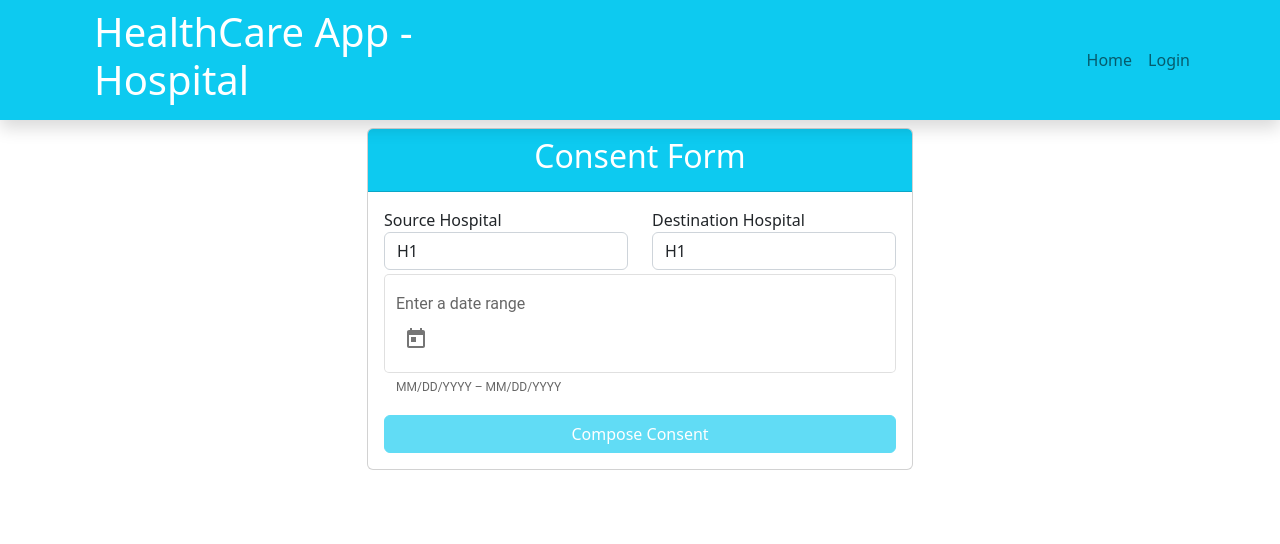
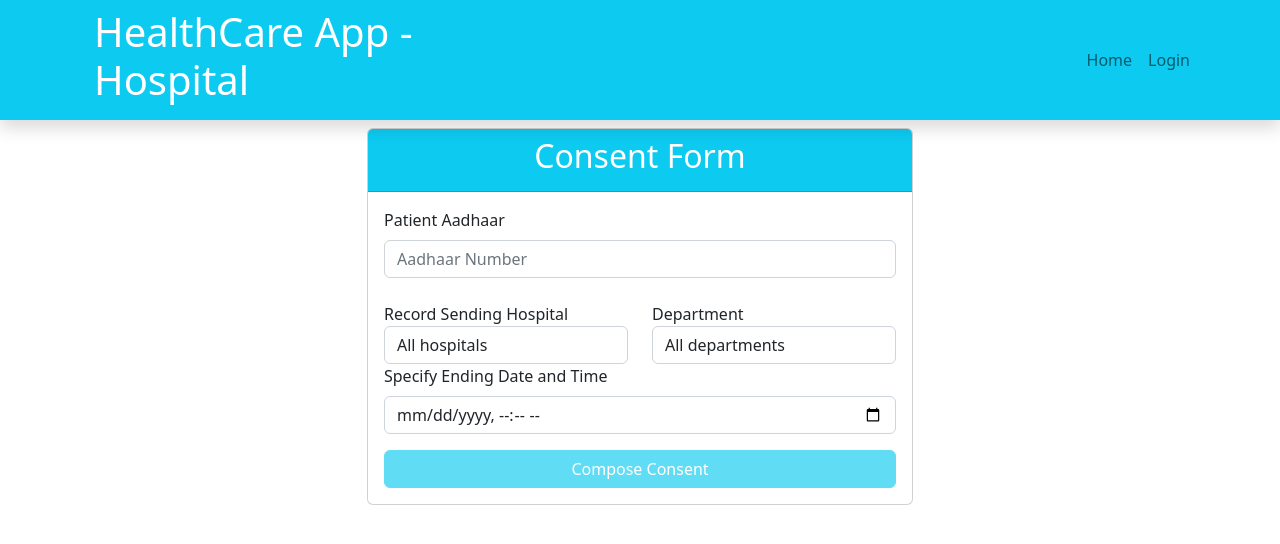
Before and after one commit to lovyparhar/hospitalApp, an Angular app: page /requestconsent in a window 1280 px wide. Shown: the top 544 px of the page. Built offline with nearby package versions, Linux system fonts and the light colour scheme.

Commit message:
Waheguru

```diff
--- a/src/app/add-records/add-records.component.html
+++ b/src/app/add-records/add-records.component.html
@@ -4,7 +4,7 @@
       <div class="col-md-6">
         <div class="card">
           <div class="card-header text-center text-white bg-info">
-            <h2>verfiyPatient Form</h2>
+            <h2>Verify Patient Form</h2>
           </div>
 
           <div class="card-body">
@@ -12,14 +12,14 @@
             <form novalidate [formGroup]="verfiyPatientForm" #fform="ngForm" (ngSubmit)="verifyPatient()">
               <div class="form-group row form-row align-items-center justify-content-center">
                 <div class="col-12 form-label">
-                  <label for="aadhar">Aadhar</label>
+                  <label for="aadhar">Aadhaar</label>
                 </div>
 
                 <div class="col-12">
                   <input name="aadhar" type="text" formControlName="aadhar" [ngClass]="{
                       'form-control': true,
                       'is-invalid': formErrors.aadhar
-                    }" id="aadhar" required placeholder="Aadhar Number" />
+                    }" id="aadhar" required placeholder="Aadhaar Number" />
                 </div>
                 <span *ngIf="formErrors.aadhar" class="text-danger">
                   {{ formErrors.aadhar }}
@@ -29,7 +29,7 @@
               <div class="form-group row form-row mt-3">
                 <div class="col-12">
                   <button type="submit" class="btn btn-info col-12 text-center text-white" [disabled]="verfiyPatientForm.invalid">
-                    verfiyPatient
+                    Verify Patient
                   </button>
                 </div>
               </div>
--- a/src/app/add-records/add-records.component.ts
+++ b/src/app/add-records/add-records.component.ts
@@ -70,12 +70,10 @@ export class AddRecordsComponent implements OnInit {
   }
   verifyPatient() {
     let aadhar = this.verfiyPatientForm.value.aadhar;
-    let password = this.verfiyPatientForm.value.password;
 
     this.verfiyPatientFormDirective.resetForm();
     this.verfiyPatientForm.reset({
       aadhar: '',
-      password: '',
     });
 
     this.authenticationService.verifyPatient(aadhar).subscribe(
@@ -87,7 +85,7 @@ export class AddRecordsComponent implements OnInit {
         else {
           this.modalService.displayOkDialog('Error in verifying patient!',
           'Please create a new user.');
-          this.router.navigate(['/createpatient']);
+          this.router.navigate(['/createpatient'], {state : aadhar});
         }
       },
       (error: any) => {
--- a/src/app/app.module.ts
+++ b/src/app/app.module.ts
@@ -13,7 +13,7 @@ import { GlobalService } from './_services/global.service';
 import { HTTP_INTERCEPTORS, HttpClientModule } from '@angular/common/http';
 import { FormsModule, ReactiveFormsModule } from '@angular/forms';
 import { BrowserAnimationsModule } from '@angular/platform-browser/animations';
-import { CommonModule } from '@angular/common';
+import { CommonModule, DatePipe } from '@angular/common';
 import { MatSidenavModule } from '@angular/material/sidenav';
 import { MatListModule } from '@angular/material/list';
 import { MatIconModule } from '@angular/material/icon';
@@ -84,6 +84,7 @@ import { CreatePatientRecordComponent } from './create-patient-record/create-pat
     },
     MatDatepickerModule,
     MatNativeDateModule,
+    DatePipe
   ],
   bootstrap: [AppComponent]
 })
--- a/src/app/create-patient-record/create-patient-record.component.html
+++ b/src/app/create-patient-record/create-patient-record.component.html
@@ -8,6 +8,45 @@
 
         <div class="card-body">
           <!-- FORM STARTS HERE -->
+          <div class="card mb-4">
+            <div class="card-header text-center text-white bg-info">
+              Patient Details
+            </div>
+            <div class="card-body">
+              <div class="row">
+                <div class="col-sm-3">
+                  <p class="mb-0">First Name</p>
+                </div>
+                <div class="col-sm-9">
+                  <p class="text-muted mb-0">
+                    {{ this.state.firstName }}
+                  </p>
+                </div>
+              </div>
+              <div class="row">
+                <div class="col-sm-3">
+                  <p class="mb-0">Last Name</p>
+                </div>
+                <div class="col-sm-9">
+                  <p class="text-muted mb-0">
+                    {{ this.state.lastName }}
+                  </p>
+                </div>
+              </div>
+              <hr />
+              <div class="row">
+                <div class="col-sm-3">
+                  <p class="mb-0">Aadhaar Number</p>
+                </div>
+                <div class="col-sm-9">
+                  <p class="text-muted mb-0">
+                    {{ this.state.aadhar }}
+                  </p>
+                </div>
+              </div>
+              <hr />
+            </div>
+          </div>
           <form
             novalidate
             [formGroup]="recordForm"
@@ -18,47 +57,24 @@
               class="form-group row form-row align-items-center justify-content-center"
             >
               <div class="col-12 form-label">
-                <label for="hospitalName">Hospital Name</label>
-              </div>
-
-              <div class="col-12">
-                <input
-                  name="hospitalName"
-                  type="text"
-                  formControlName="hospitalName"
-                  [ngClass]="{
-                    'form-control': true,
-                    'is-invalid': formErrors.hospitalName
-                  }"
-                  id="hospitalName"
-                  required
-                  placeholder="Hospital Name"
-                />
-              </div>
-              <span *ngIf="formErrors.hospitalName" class="text-danger">
-                {{ formErrors.hospitalName }}
-              </span>
-            </div>
-            <div
-              class="form-group row form-row align-items-center justify-content-center"
-            >
-              <div class="col-12 form-label">
                 <label for="department">Department</label>
               </div>
 
               <div class="col-12">
-                <input
+                <select
                     name="department"
-                  type="text"
                     formControlName="department"
+                    required
                     [ngClass]="{
                       'form-control': true,
                       'is-invalid': formErrors.department
                     }"
-                  id="department"
-                  required
-                  placeholder="Department"
-                />
+                  >
+                    <option disabled>Select Department</option>
+                    <option *ngFor="let dept of departments">
+                      {{ dept }}
+                    </option>
+                  </select>
               </div>
               <span *ngIf="formErrors.department" class="text-danger">
                 {{ formErrors.department }}
--- a/src/app/create-patient-record/create-patient-record.component.ts
+++ b/src/app/create-patient-record/create-patient-record.component.ts
@@ -16,7 +16,6 @@ export class CreatePatientRecordComponent implements OnInit {
   @ViewChild('fform') recordFormDirective!: any;
 
   formErrors: any = {
-    hospitalName: '',
     department: '',
     address: '',
     diagnosis: '',
@@ -24,9 +23,7 @@ export class CreatePatientRecordComponent implements OnInit {
   };
 
   validationMessages: any = {
-    hospitalName: {
-      required: 'First name is required.',
-    },
+
     department: {
       required: 'Last Name is required.',
     },
@@ -40,6 +37,7 @@ export class CreatePatientRecordComponent implements OnInit {
       required: 'diagnosis is required.',
     },
   };
+  departments : any = ['All departments', 'Radiology', 'Urology', 'Oncology'];
   constructor(
     private authenticationService: AuthenticationService,
     private router: Router,
@@ -54,7 +52,6 @@ export class CreatePatientRecordComponent implements OnInit {
   }
   createForm(): void {
     this.recordForm = this.formBuilder.group({
-      hospitalName: ['', [Validators.required]],
       department: ['', [Validators.required]],
       address: ['', [Validators.required]],
       diagnosis: ['', [Validators.required]],
@@ -92,7 +89,7 @@ export class CreatePatientRecordComponent implements OnInit {
   }
 
   record() {
-    let hospitalName = this.recordForm.value.hospitalName;
+    let hospitalName = "H1";
     let department = this.recordForm.value.department;
     let address = this.recordForm.value.address;
     let diagnosis = this.recordForm.value.diagnosis;
@@ -102,7 +99,6 @@ export class CreatePatientRecordComponent implements OnInit {
 
     this.recordFormDirective.resetForm();
     this.recordForm.reset({
-      hospitalName: '',
       department: '',
       address: '',
       diagnosis: '',
--- a/src/app/create-patient/create-patient.component.html
+++ b/src/app/create-patient/create-patient.component.html
@@ -8,6 +8,7 @@
 
           <div class="card-body">
             <!-- FORM STARTS HERE -->
+            <h5 class="card-title">Create patient with Aadhaar : {{this.aadhar}}</h5>
             <form
               novalidate
               [formGroup]="registerForm"
@@ -68,25 +69,25 @@
                 class="form-group row form-row align-items-center justify-content-center"
               >
                 <div class="col-12 form-label">
-                  <label for="aadhar">Aadhaar</label>
+                  <label for="dob">Date of Birth</label>
                 </div>
 
                 <div class="col-12">
                   <input
-                    name="aadhar"
-                    type="text"
-                    formControlName="aadhar"
+                    name="dob"
+                    type="date"
+                    formControlName="dob"
                     [ngClass]="{
                       'form-control': true,
-                      'is-invalid': formErrors.aadhar
+                      'is-invalid': formErrors.dob
                     }"
-                    id="aadhar"
+                    id="dob"
                     required
-                    placeholder="Aadhaar Number"
+                    placeholder="Date of Birth"
                   />
                 </div>
-                <span *ngIf="formErrors.aadhar" class="text-danger">
-                  {{ formErrors.aadhar }}
+                <span *ngIf="formErrors.dob" class="text-danger">
+                  {{ formErrors.dob }}
                 </span>
               </div>
 
--- a/src/app/create-patient/create-patient.component.ts
+++ b/src/app/create-patient/create-patient.component.ts
@@ -1,6 +1,8 @@
 import { Component, OnInit, ViewChild } from '@angular/core';
 import { FormBuilder, FormGroup, Validators } from '@angular/forms';
 import { Router } from '@angular/router';
+import { DatePipe } from '@angular/common';
+
 import { GlobalService } from '../_services/global.service';
 import { ModalService } from '../_services/modal.service';
 import { AuthenticationService } from '../_services/authentication.service';
@@ -13,13 +15,12 @@ import { ConsentService } from '../_services/consent.service';
 export class CreatePatientComponent implements OnInit {
   registerForm!: FormGroup;
   @ViewChild('fform') registerFormDirective!: any;
-  state: any;
-
+  aadhar: any;
   formErrors: any = {
     firstName: '',
     lastName: '',
-    aadhar: '',
     phoneNumber: '',
+    dob: '',
   };
 
   validationMessages: any = {
@@ -28,9 +29,6 @@ export class CreatePatientComponent implements OnInit {
     },
     lastName: {
       required: 'Last Name is required.',
-    },
-    aadhar: {
-      required: 'aadhar is required.',
     },
     phoneNumber: {
       required: 'phoneNumber is required.',
@@ -42,17 +40,18 @@ export class CreatePatientComponent implements OnInit {
     private consentservice: ConsentService,
     private globalService: GlobalService,
     private formBuilder: FormBuilder,
-    private modalService: ModalService
+    private modalService: ModalService,
+    private datePipe: DatePipe
   ) {
     this.createForm();
+    this.aadhar = this.router.getCurrentNavigation()?.extras.state;
   }
   createForm(): void {
     this.registerForm = this.formBuilder.group({
       firstName: ['', [Validators.required]],
       lastName: ['', [Validators.required]],
-      aadhar: ['', [Validators.required]],
       phoneNumber: ['', [Validators.required]],
-
+      dob: ['', [Validators.required]],
     });
 
     this.registerForm.valueChanges.subscribe((data) =>
@@ -88,19 +87,22 @@ export class CreatePatientComponent implements OnInit {
   register() {
     let firstName = this.registerForm.value.firstName;
     let lastName = this.registerForm.value.lastName;
-    let aadhar = this.registerForm.value.aadhar;
+    let aadhar = this.aadhar;
+    let dob = this.registerForm.value.dob;
+    let myDate: Date = dob;
+    const isodob = this.datePipe.transform(myDate, 'yyyy-MM-ddTHH:mm:ss.SSSZ')?.slice(0,19) as string;
     let phoneNumber = this.registerForm.value.phoneNumber;
 
     this.registerFormDirective.resetForm();
     this.registerForm.reset({
       firstName: '',
       lastName: '',
-      aadhar: '',
       phoneNumber: '',
+      dob: '',
     });
 
     this.consentservice
-      .adduser(firstName, lastName, aadhar,phoneNumber)
+      .adduser(firstName, lastName, aadhar, phoneNumber, isodob)
       .subscribe(
         (data: any) => {
           this.postregister(data);
@@ -112,7 +114,7 @@ export class CreatePatientComponent implements OnInit {
       );
   }
   postregister(data: any) {
-    this.router.navigate(['createpatientrecord'], { state:  data});
+    this.router.navigate(['createpatientrecord'], { state: data });
   }
   ngOnInit(): void {}
 }
--- a/src/app/info-dialog/info-dialog.component.html
+++ b/src/app/info-dialog/info-dialog.component.html
@@ -1,6 +1,6 @@
 <div class="container">
     <div class="row text-center">
-        <h1 [innerHTML]="data.title"></h1>
+        <h3 [innerHTML]="data.title"></h3>
     </div>
 
     <div class="row justify-content-center text-center">
--- a/src/app/request-consent/request-consent.component.html
+++ b/src/app/request-consent/request-consent.component.html
@@ -17,8 +17,36 @@
             <div
               class="form-group row form-row align-items-center justify-content-center"
             >
+              <div class="col-12 form-label">
+                <label for="aadhar">Patient Aadhaar</label>
+              </div>
+
+              <div class="col-12">
+                <input
+                  name="aadhar"
+                  type="text"
+                  formControlName="aadhar"
+                  [ngClass]="{
+                    'form-control': true,
+                    'is-invalid': formErrors.aadhar
+                  }"
+                  id="aadhar"
+                  required
+                  placeholder="Aadhaar Number"
+                />
+              </div>
+              <span *ngIf="formErrors.aadhar" class="text-danger">
+                {{ formErrors.aadhar }}
+              </span>
+            </div>
+            <br />
+            <div
+              class="form-group row form-row align-items-center justify-content-center"
+            >
               <div class="col-md-6">
-                  <label for="sourcehospital form-label">Source Hospital</label>
+                <label for="sourcehospital form-label"
+                  >Record Sending Hospital</label
+                >
                 <select
                   name="sourcehospital"
                   formControlName="sourcehospital"
@@ -28,7 +56,7 @@
                     'is-invalid': formErrors.sourcehospital
                   }"
                 >
-                    <option disabled>Select Source Hospital</option>
+                  <option disabled>Select Record Sending Hospital</option>
                   <option *ngFor="let hospital of sourceHospitals">
                     {{ hospital }}
                   </option>
@@ -38,45 +66,51 @@
                 </span>
               </div>
               <div class="col-md-6">
-                  <label for="destinationhospital form-label">Destination Hospital</label>
+                <label for="department form-label">Department</label>
+
                 <select
-                    name="destinationhospital"
-                    formControlName="destinationhospital"
+                  name="department"
+                  formControlName="department"
                   required
                   [ngClass]="{
                     'form-control': true,
-                      'is-invalid': formErrors.destinationhospital
+                    'is-invalid': formErrors.department
                   }"
                 >
-                    <option disabled>Select Destination Hospital</option>
-                    <option *ngFor="let hospital of destinationHospitals">
-                      {{ hospital }}
+                  <option disabled>Select Department</option>
+                  <option *ngFor="let dept of departments">
+                    {{ dept }}
                   </option>
                 </select>
-                  <span *ngIf="formErrors.destinationhospital" class="text-danger">
-                    {{ formErrors.destinationhospital }}
+              </div>
+              <span *ngIf="formErrors.department" class="text-danger">
+                {{ formErrors.department }}
               </span>
-                </div>
             </div>
 
             <div
               class="form-group row form-row align-items-center justify-content-center"
             >
-              <mat-form-field appearance="outline">
-                  <mat-label>Enter a date range</mat-label>
-                  <mat-date-range-input [rangePicker]="picker">
-                    <input matStartDate formControlName="startdate" placeholder="Start date">
-                    <input matEndDate formControlName="enddate" placeholder="End date">
-                  </mat-date-range-input>
-                  <mat-hint>MM/DD/YYYY – MM/DD/YYYY</mat-hint>
-                  <mat-datepicker-toggle matIconSuffix [for]="picker"></mat-datepicker-toggle>
-                  <mat-date-range-picker #picker></mat-date-range-picker>
-  <!--
-                  <mat-error *ngIf="range.controls.start.hasError('matStartDateInvalid')">Invalid start date</mat-error>
-                  <mat-error *ngIf="range.controls.end.hasError('matEndDateInvalid')">Invalid end date</mat-error> -->
-                </mat-form-field>
-                <span *ngIf="formErrors.password" class="text-danger">
-                  {{ formErrors.password }}
+              <div class="col-12 form-label">
+                <label for="enddate">Specify Ending Date and Time</label>
+              </div>
+
+              <div class="col-12">
+                <input
+                  name="enddate"
+                  matInput type="datetime-local"
+                  formControlName="enddate"
+                  [ngClass]="{
+                    'form-control': true,
+                    'is-invalid': formErrors.enddate
+                  }"
+                  id="enddate"
+                  required
+                  placeholder="End Date"
+                />
+              </div>
+              <span *ngIf="formErrors.enddate" class="text-danger">
+                {{ formErrors.enddate }}
               </span>
             </div>
 
@@ -91,7 +125,6 @@
                 </button>
               </div>
             </div>
-
           </form>
         </div>
       </div>
--- a/src/app/request-consent/request-consent.component.ts
+++ b/src/app/request-consent/request-consent.component.ts
@@ -1,11 +1,12 @@
 import { Component, OnInit, ViewChild } from '@angular/core';
 import {
   FormBuilder,
-  FormControl,
   FormGroup,
   Validators,
 } from '@angular/forms';
 import { Router } from '@angular/router';
+import { DatePipe } from '@angular/common';
+
 import { ConsentService } from '../_services/consent.service';
 import { GlobalService } from '../_services/global.service';
 import { ModalService } from '../_services/modal.service';
@@ -22,8 +23,8 @@ export class RequestConsentComponent implements OnInit {
 
   formErrors: any = {
     sourcehospital: '',
-    destinationhospital: '',
-    startdate: '',
+    department: '',
+    aadhar: '',
     enddate: '',
   };
 
@@ -31,33 +32,35 @@ export class RequestConsentComponent implements OnInit {
     sourcehospital: {
       required: 'Source Hospital is required.',
     },
-    destinationhospital: {
+    department: {
       required: 'Source Hospital is required.',
     },
-    startdate: {
-      required: 'daterange is required.',
+    aadhar: {
+      required: 'aadhar is required.',
     },
     enddate: {
       required: 'daterange is required.',
     },
   };
-  sourceHospitals: any = ['H1', 'H2', 'H3'];
-  destinationHospitals: any = ['H1', 'H2', 'H3'];
+  sourceHospitals: any = ['All hospitals', 'H1', 'H2', 'H3'];
+  departments : any = ['All departments', 'Radiology', 'Urology', 'Oncology'];
+
   constructor(
     private authenticationService: AuthenticationService,
     private router: Router,
     private globalService: GlobalService,
     private formBuilder: FormBuilder,
     private modalService: ModalService,
-    private consentService: ConsentService
+    private consentService: ConsentService,
+    private datePipe: DatePipe
   ) {
     this.createForm();
   }
   createForm(): void {
     this.consentForm = this.formBuilder.group({
       sourcehospital: ['', [Validators.required]],
-      destinationhospital: ['', [Validators.required]],
-      startdate: ['', [Validators.required]],
+      department: ['', [Validators.required]],
+      aadhar: ['', [Validators.required]],
       enddate: ['', [Validators.required]],
     });
 
@@ -91,20 +94,20 @@ export class RequestConsentComponent implements OnInit {
     }
   }
   composeConsent() {
-    const isoString = this.consentForm.value.startdate
-      .toISOString()
-      .slice(0, 19);
+
+    let myDate: Date = this.consentForm.value.enddate;
+    const enddate = this.datePipe.transform(myDate, 'yyyy-MM-ddTHH:mm:ss') as string;
 
     this.consentService
       .compose_consent(
         this.consentForm.value.sourcehospital,
-        this.consentForm.value.destinationhospital,
-        this.consentForm.value.startdate.toISOString().slice(0, 19),
-        this.consentForm.value.enddate.toISOString().slice(0, 19)
+        this.consentForm.value.department,
+        this.consentForm.value.aadhar,
+        enddate
       )
       ?.subscribe((data) => {
         this.modalService.displayOkDialog('Consent Created Successfully!', '');
-        window.location.reload();
+        this.router.navigate(['/dashboard']);
       });
   }
 
```
Also changed, not shown: src/app/_services/consent.service.ts (+13 -17 lines). Lines whose indentation alone changed are shown as unchanged.
